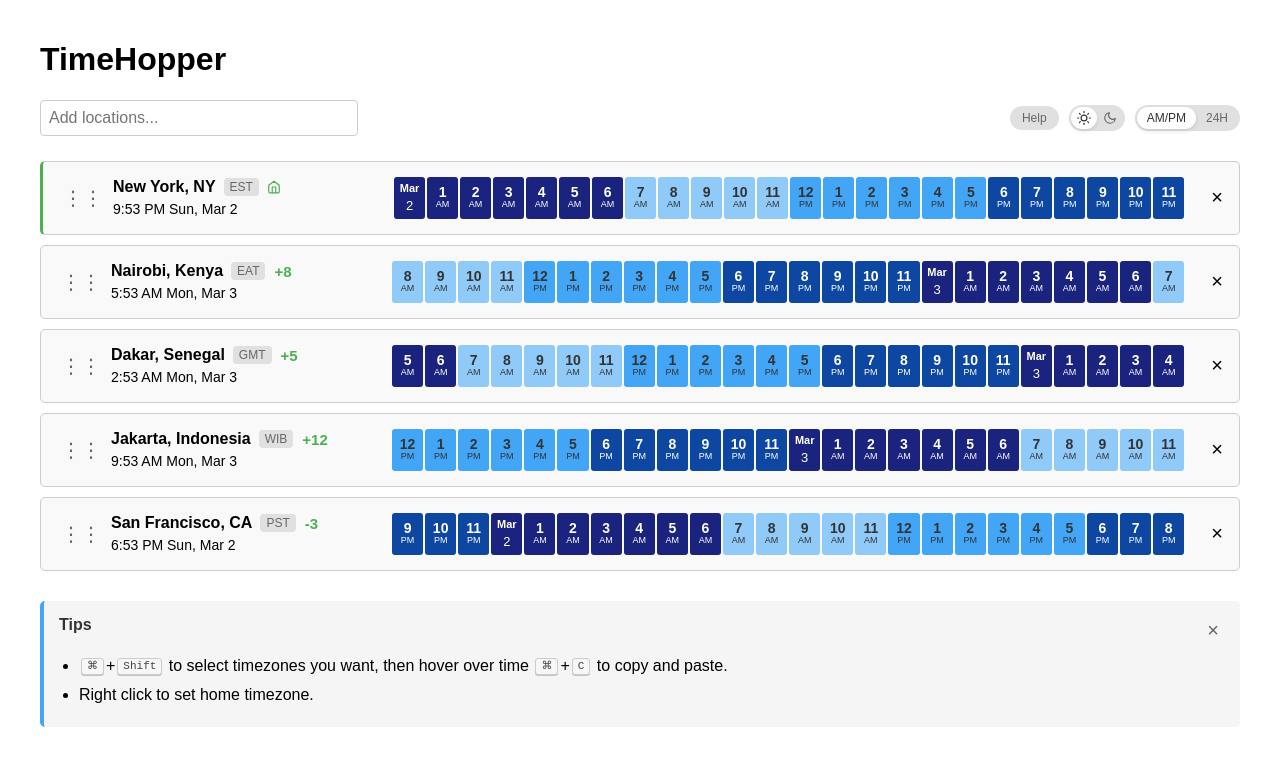
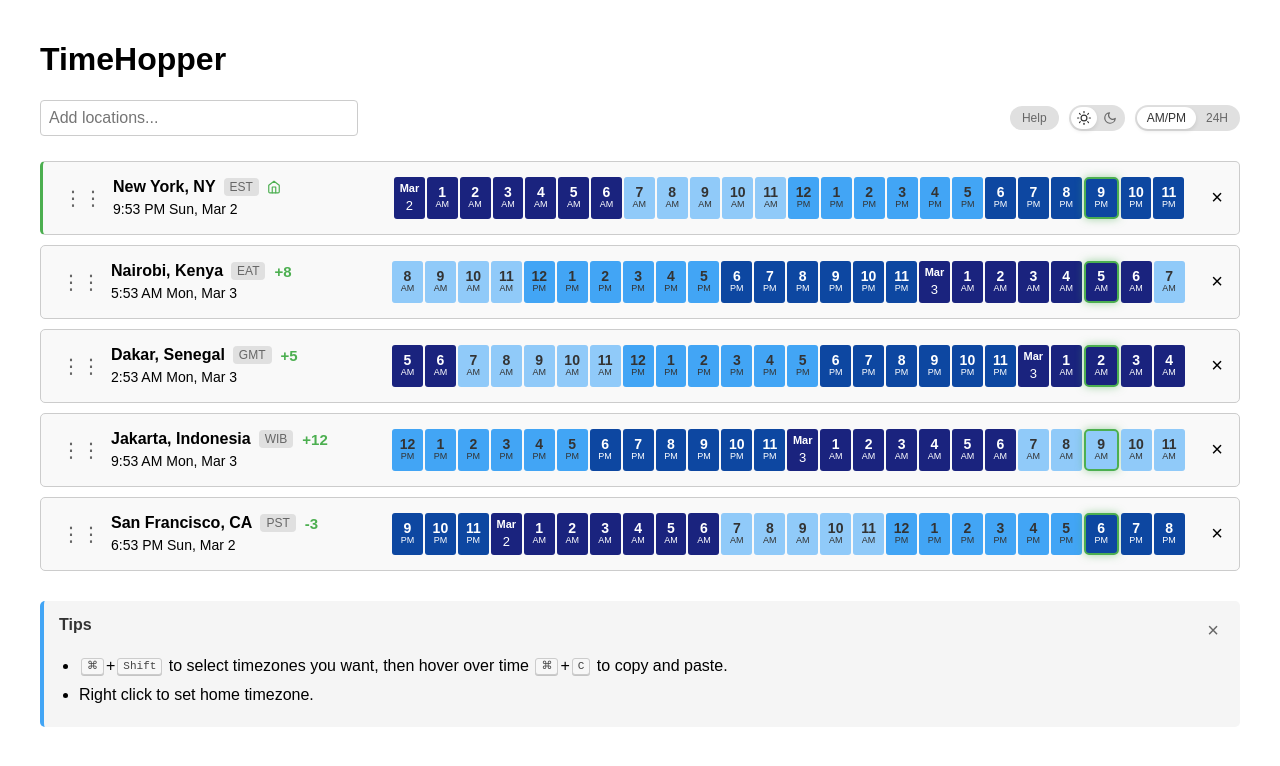
Before and after one commit to mberg/timehopper, a React (Create React App) app: page / in a window 1280 px wide. Shown: the top 766 px of the page. Built offline with nearby package versions, Linux system fonts and the light colour scheme.

Commit message:
hightlight current time

```diff
--- a/src/App.css
+++ b/src/App.css
@@ -794,3 +794,48 @@ body.dark-mode .offset-badge {
   display: inline-flex;
   align-items: center;
 }
+
+/* Current hour highlight */
+.time-slot.current-hour {
+  position: relative;
+  border: 2px solid #4caf50;
+  border-radius: 5px;
+  z-index: 1;
+}
+
+.time-slot.current-hour::after {
+  content: '';
+  position: absolute;
+  top: -2px;
+  left: -2px;
+  right: -2px;
+  bottom: -2px;
+  border-radius: 5px;
+  box-shadow: 0 0 8px rgba(76, 175, 80, 0.5);
+  z-index: -1;
+}
+
+body.dark-mode .time-slot.current-hour {
+  border-color: #81c784;
+}
+
+body.dark-mode .time-slot.current-hour::after {
+  box-shadow: 0 0 8px rgba(129, 199, 132, 0.5);
+}
+
+/* Ensure current hour highlight doesn't interfere with hover highlight */
+.time-slot.current-hour.highlight {
+  border-color: #2196f3;
+}
+
+.time-slot.current-hour.highlight::after {
+  box-shadow: 0 0 8px rgba(33, 150, 243, 0.5);
+}
+
+body.dark-mode .time-slot.current-hour.highlight {
+  border-color: #64b5f6;
+}
+
+body.dark-mode .time-slot.current-hour.highlight::after {
+  box-shadow: 0 0 8px rgba(100, 181, 246, 0.5);
+}
--- a/src/App.js
+++ b/src/App.js
@@ -189,7 +189,7 @@ const DraggableTimezoneRow = ({
         {getTimeline(city, referenceDateTime).map((slot, i) => (
           <div
             key={i}
-            className={`time-slot ${slot.timeOfDay} ${hoveredTimeIndex === i ? 'highlight' : ''} ${slot.isHalfHour ? 'half-hour' : ''}`}
+            className={`time-slot ${slot.timeOfDay} ${hoveredTimeIndex === i ? 'highlight' : ''} ${slot.isHalfHour ? 'half-hour' : ''} ${slot.isCurrentHour ? 'current-hour' : ''}`}
             data-is-midnight={slot.isMidnight ? "true" : "false"}
             onMouseEnter={() => {
               setHoveredTime(slot.hour);
@@ -501,12 +501,24 @@ function App() {
     }
   };
 
-  // Update the getTimeline function to display non-hour offset times in 24H mode with hour and minutes on separate lines
+  // Add a function to determine if a time slot represents the current time
+  const isCurrentTimeSlot = (slotDateTime, currentTime) => {
+    // Get the current hour in the timezone
+    const currentHour = currentTime.setZone(slotDateTime.zoneName).hour;
+
+    // Check if this slot's hour matches the current hour
+    return slotDateTime.hour === currentHour;
+  };
+
+  // Update the getTimeline function to mark the current time slot
   const getTimeline = (city, referenceDateTime) => {
     const times = [];
 
     // Check if timezone has a non-hour offset
     const hasNonHourOffset = cityTime => cityTime.offset % 60 !== 0;
+
+    // Get current time in this timezone for highlighting
+    const cityCurrentTime = currentTime.setZone(city.timezone);
 
     // For each hour of the day (0-23)
     for (let i = 0; i < 24; i++) {
@@ -520,6 +532,9 @@ function App() {
       const localHour = localSlotTime.hour;
       const localMinute = localSlotTime.minute;
       const isNonHourOffset = hasNonHourOffset(localSlotTime);
+
+      // Check if this is the current hour
+      const isCurrentHour = localHour === cityCurrentTime.hour;
 
       // Format the time string based on user preference
       let timeStr;
@@ -575,6 +590,7 @@ function App() {
         timeOfDay: timeOfDay,
         isHalfHour: isNonHourOffset,
         isMidnight: localHour === 0 && localMinute === 0,
+        isCurrentHour: isCurrentHour,
         dateTime: localSlotTime
       });
     }
```
